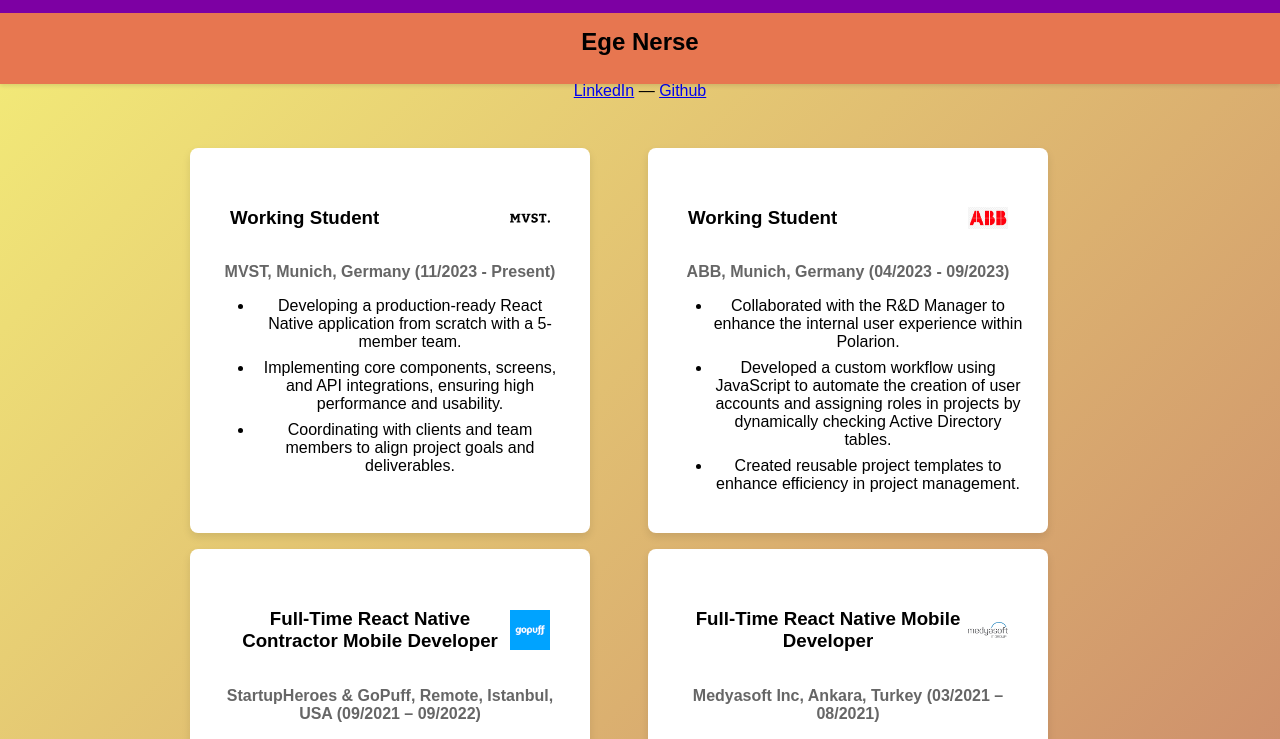
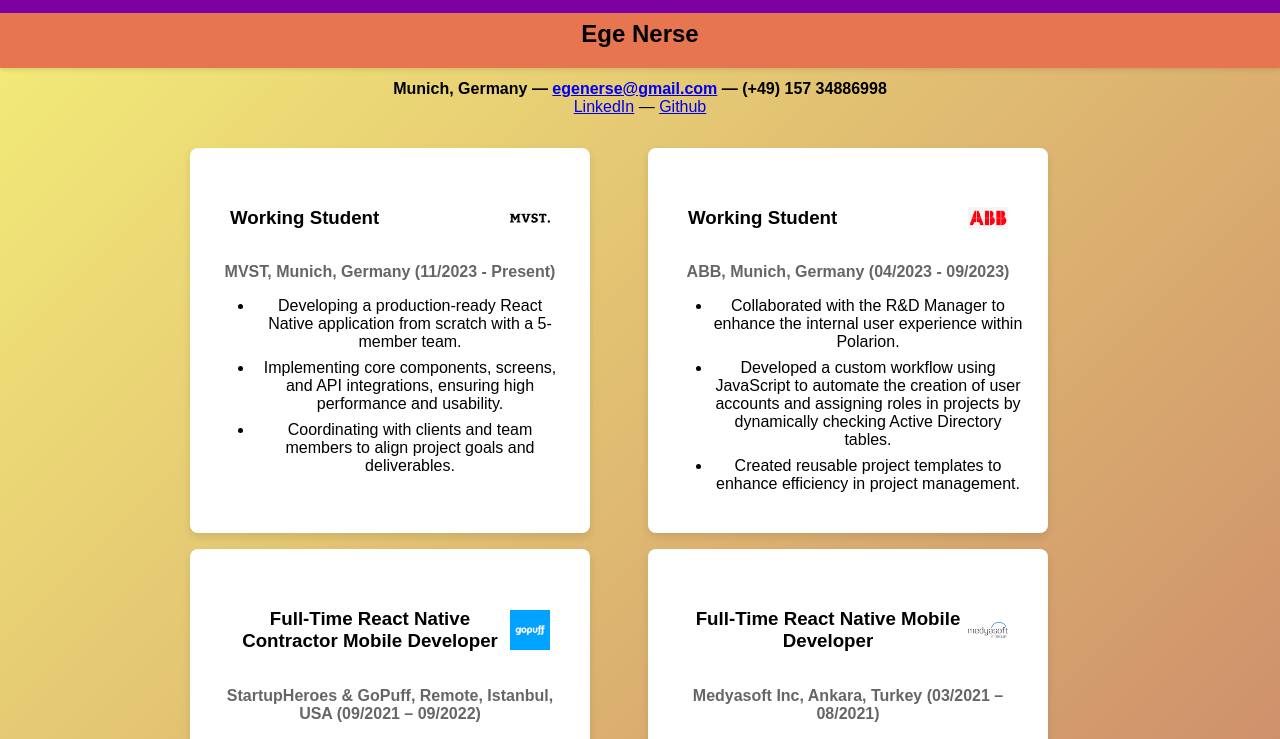
Before and after one commit to egenerse/egenerse.github.io, a React (Vite) app: page / in a window 1280 px wide. Shown: the top 739 px of the page. Built offline with nearby package versions, Linux system fonts and the light colour scheme.

Commit message:
margin fixes

```diff
--- a/src/components/Experiences.tsx
+++ b/src/components/Experiences.tsx
@@ -13,7 +13,6 @@
   gap: 1rem;
   width: 90%;
   max-width: 900px;
-  margin-top: 2rem;
 `;
 
 const Experiences: React.FC = () => {
--- a/src/components/Navbar.tsx
+++ b/src/components/Navbar.tsx
@@ -9,7 +9,6 @@
   width: 100%;
   background: #e77650;
   opacity: 1;
-  padding: 0.5rem;
   box-shadow: 0 2px 4px rgba(0, 0, 0, 0.1);
   display: flex;
   flex-direction: column;
--- a/src/components/PersonalData.tsx
+++ b/src/components/PersonalData.tsx
@@ -1,7 +1,8 @@
 import styled from "@emotion/styled";
 
 const Container = styled.div`
-  margin-top: 3rem;
+  margin: 2rem;
+  margin-top: 5rem;
 `;
 const Header = styled.div`
   font-weight: bold;
@@ -15,7 +16,7 @@
         <a href="mailto:egenerse@gmail.com">egenerse@gmail.com</a> — (+49) 157
         34886998
       </Header>
-      <p>
+      <div>
         <a
           href="https://www.linkedin.com/in/ege-nerse-b81aba115/"
           target="_blank"
@@ -26,7 +27,7 @@
         <a href="https://github.com/egenerse" target="_blank">
           Github
         </a>
-      </p>
+      </div>
     </Container>
   );
 }
```
